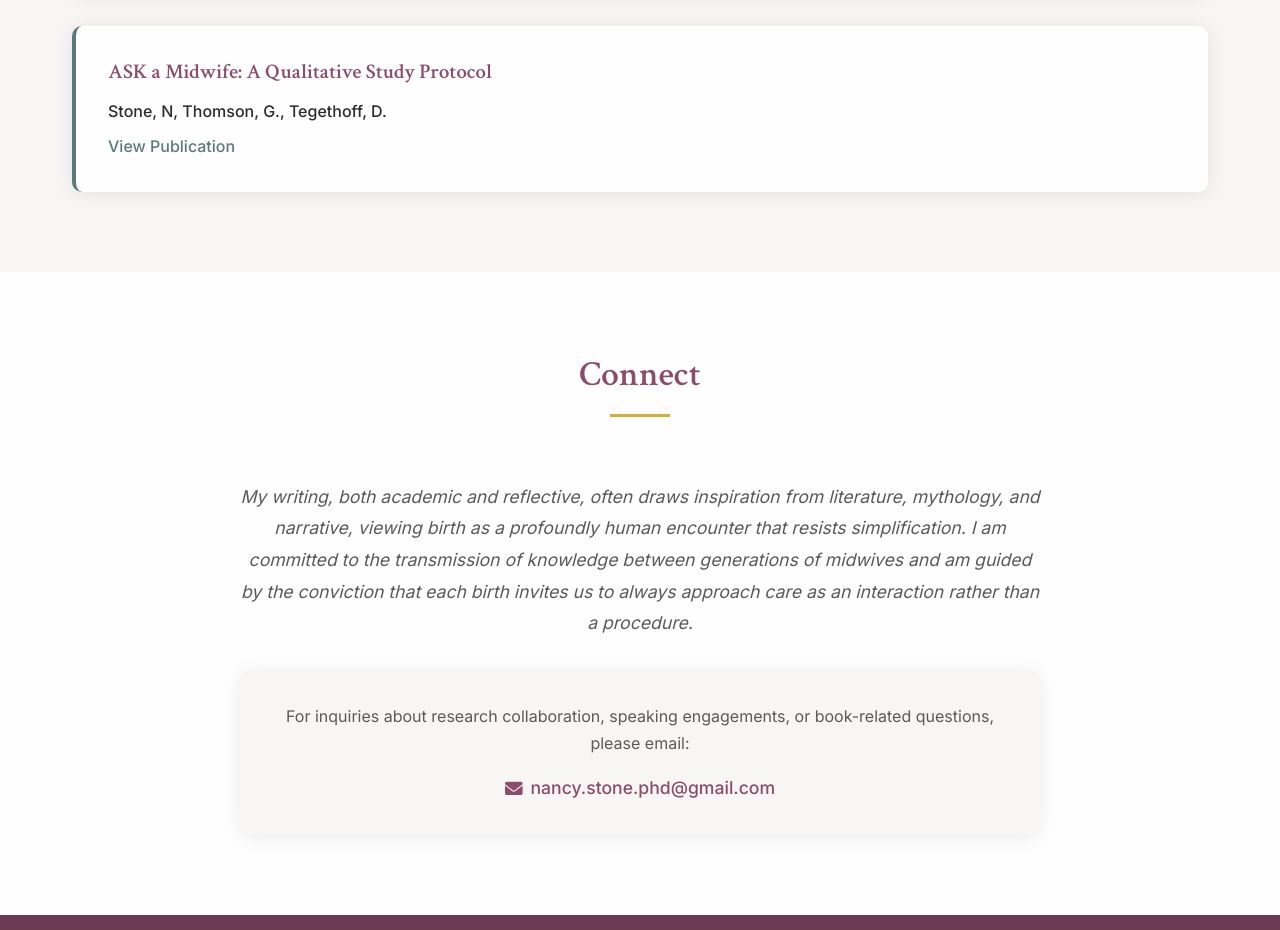
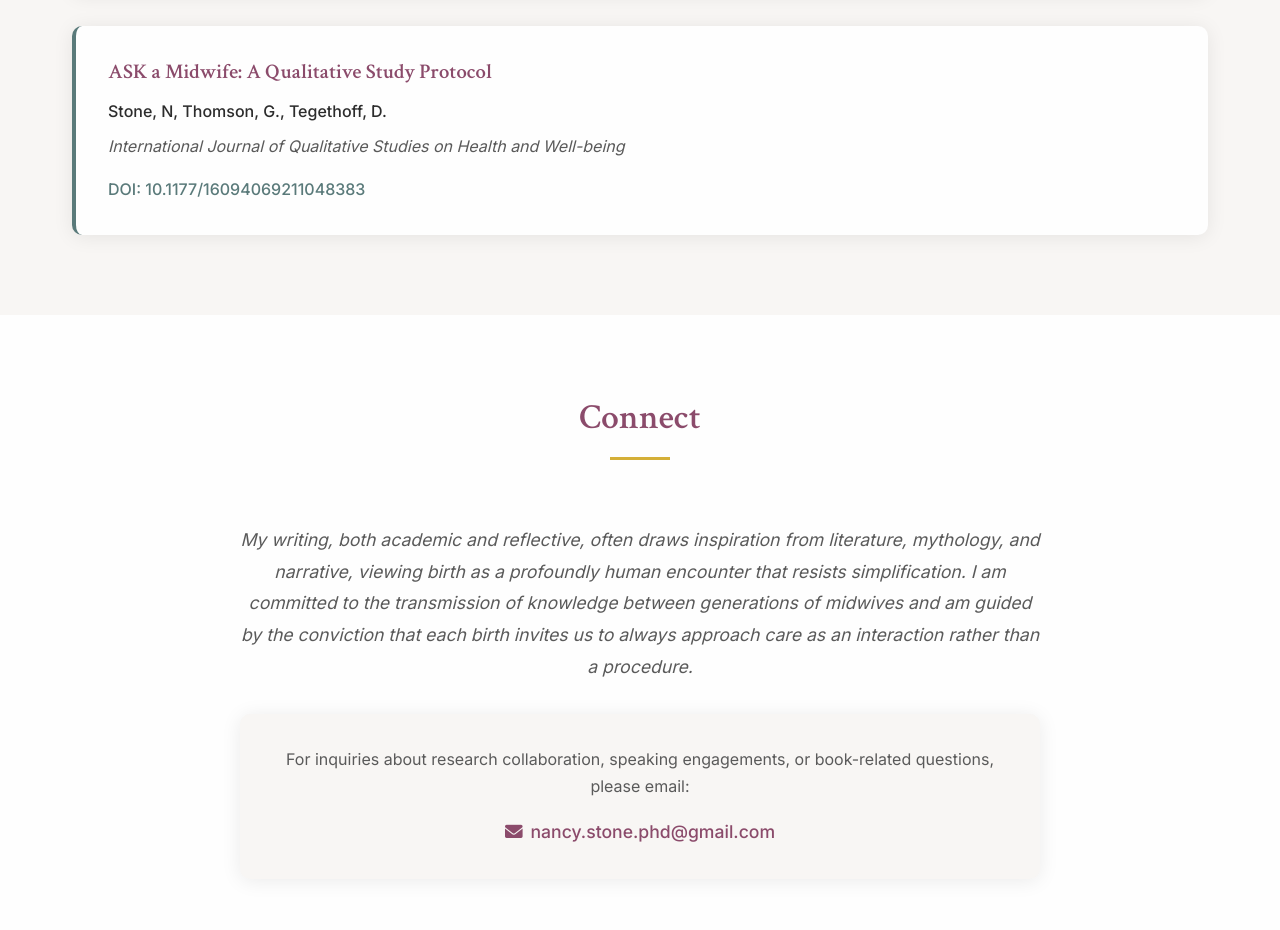
Before and after one commit to asiannasekai/nancy-website, a plain HTML site: page index.html in a window 1280 px wide. Shown: the part 4260-5190 px from the top of the page. Drawn offline with Linux system fonts and the light colour scheme.

Commit message:
Fix publication formatting consistency
- Updated ASK a Midwife publication to match DOI format of other publications
- Added journal name for consistency
- All publications now have uniform formatting structure

```diff
--- a/index.html
+++ b/index.html
@@ -227,8 +227,9 @@
                     <article class="publication">
                         <h3>ASK a Midwife: A Qualitative Study Protocol</h3>
                         <p class="authors">Stone, N, Thomson, G., Tegethoff, D.</p>
+                        <p class="journal">International Journal of Qualitative Studies on Health and Well-being</p>
                         <a href="https://journals.sagepub.com/doi/10.1177/16094069211048383" target="_blank" class="publication-link">
-                            View Publication
+                            DOI: 10.1177/16094069211048383
                         </a>
                     </article>
                 </div>
```
